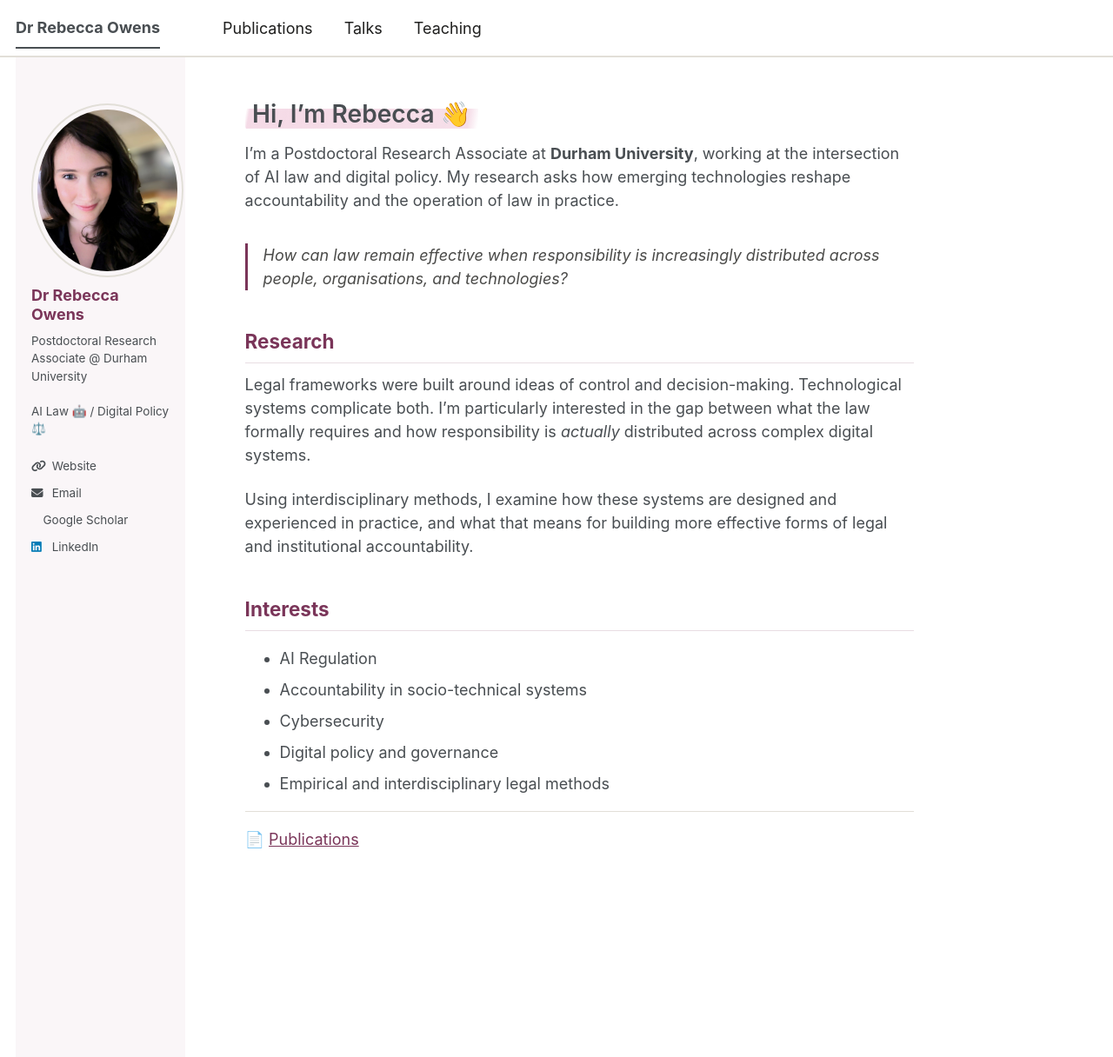
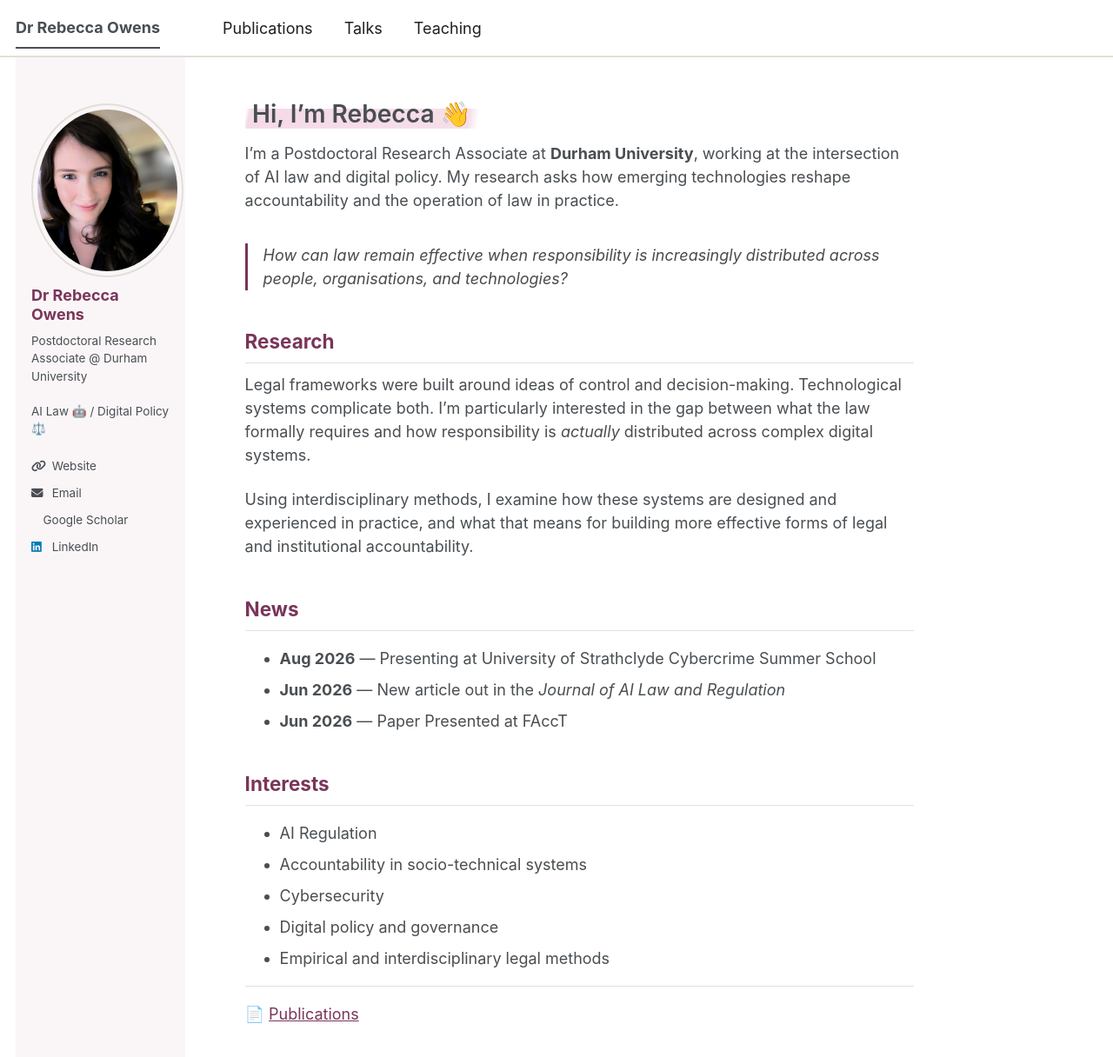
Before and after one commit to Rebecca-Owens/Rebecca-Owens.github.io, a Jekyll site: the page built from _pages/about.md, in a window 1280 px wide and 1359 px high. Shown: the top 1216 px of the window at 87% size. Built offline with Jekyll 4.4.1, drawn with Linux system fonts in a browser that asks for light colours; a style sheet for code colours, icons or effects is not loaded.

Commit message:
Add news section to about page
Added a news section with recent presentations and publications.

```diff
--- a/_pages/about.md
+++ b/_pages/about.md
@@ -16,6 +16,12 @@ Legal frameworks were built around ideas of control and decision-making. Technol
 
 Using interdisciplinary methods, I examine how these systems are designed and experienced in practice, and what that means for building more effective forms of legal and institutional accountability.
 
+## News
+
+- **Aug 2026** — Presenting at University of Strathclyde Cybercrime Summer School
+- **Jun 2026** — New article out in the *Journal of AI Law and Regulation*
+- **Jun 2026** — Paper Presented at FAccT
+
 ## Interests
 
 - AI Regulation
```
